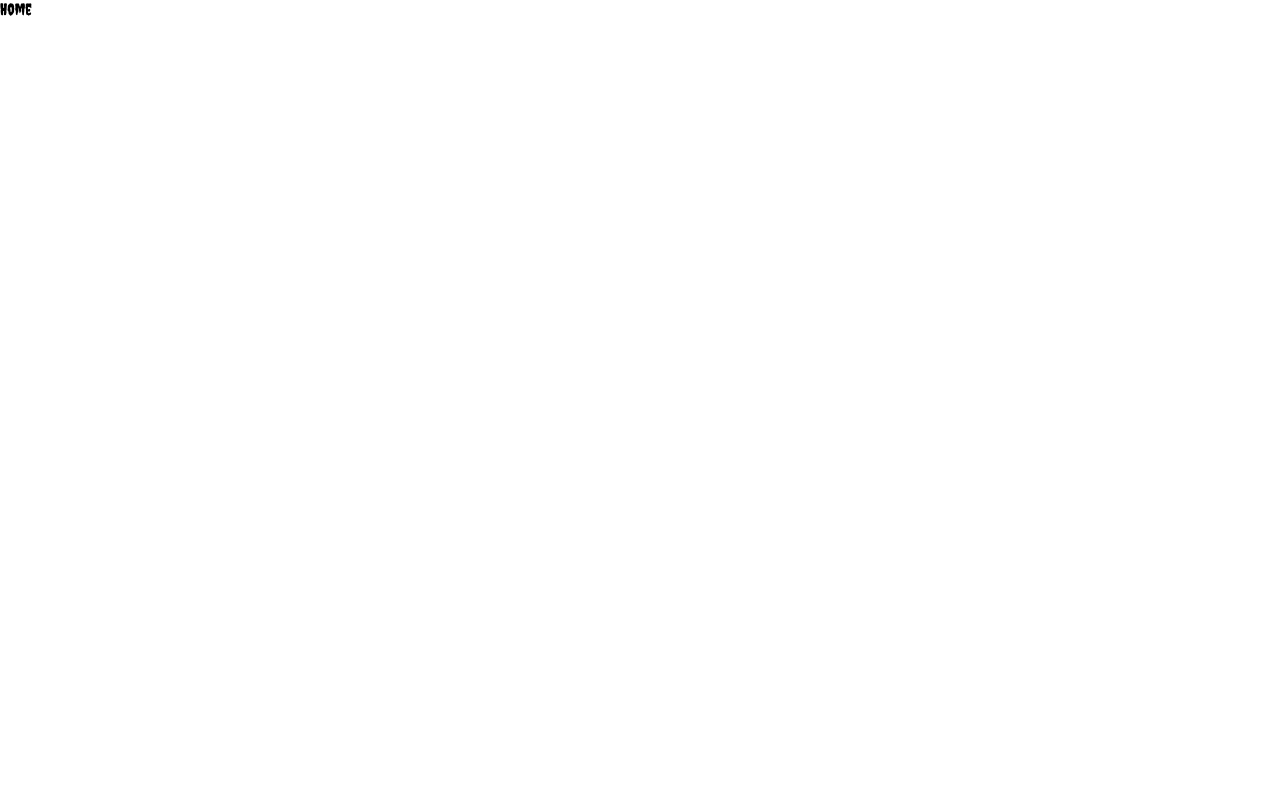
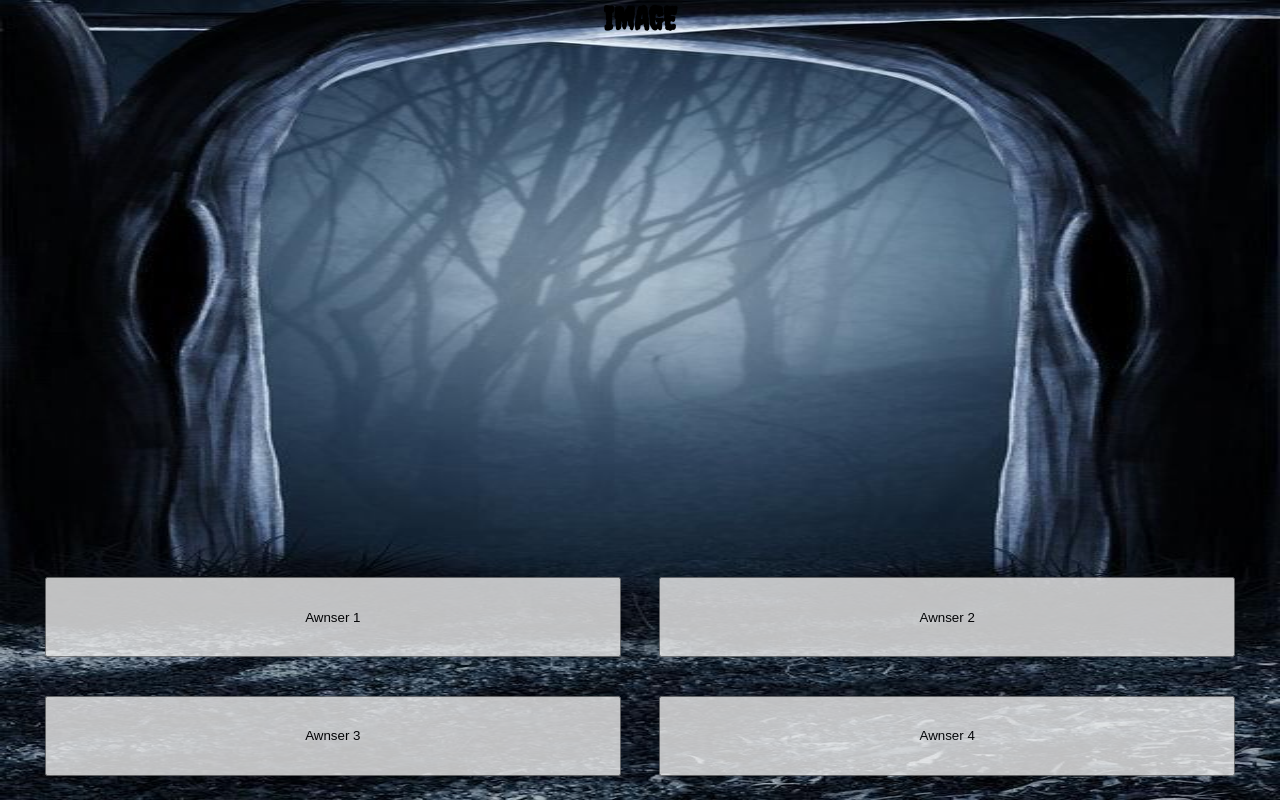
Before and after one commit to GautierMille/hackloween-quizz-movie, a React (Create React App) app in the folder hackloween/: page /LetsPlay in a window 1280 px wide. Built offline with nearby package versions, Linux system fonts and the light colour scheme.

Commit message:
add button awnser

```diff
--- a/hackloween/src/components/LetsPlay.jsx
+++ b/hackloween/src/components/LetsPlay.jsx
@@ -1,8 +1,28 @@
 import React from "react";
-import { Link } from "react-router-dom";
+import "./style/LetsPlay.scss";
 
 function LetsPlay() {
-  return <Link to="/">Home</Link>;
+  return (
+    <div id="letsPlay">
+      <div id="navbar"></div>
+      <div id="timer"></div>
+      <div id="quizz">
+        <div id="moviePict">
+          <h1>IMAGE</h1>
+        </div>
+        <div id="awnser">
+          <div>
+            <button className="awnserCase">Awnser 1</button>
+            <button className="awnserCase">Awnser 2</button>
+          </div>
+          <div>
+            <button className="awnserCase">Awnser 3</button>
+            <button className="awnserCase">Awnser 4</button>
+          </div>
+        </div>
+      </div>
+    </div>
+  );
 }
 
 export default LetsPlay;
--- /dev/null
+++ b/hackloween/src/components/style/LetsPlay.scss
@@ -0,0 +1,22 @@
+#letsPlay {
+  width: 100%;
+  height: 100vh;
+  text-align: center;
+  background-image: url(/bgHackatonMobile.jpg);
+  background-size: 100vw 100vh;
+
+  #awnser {
+    position: absolute;
+    bottom: 5px;
+    display: flex;
+    flex-direction: column;
+    width: 100vw;
+
+    .awnserCase {
+      width: 45vw;
+      margin: 1.5vw;
+      height: 10vh;
+      opacity: 0.8;
+    }
+  }
+}
```
